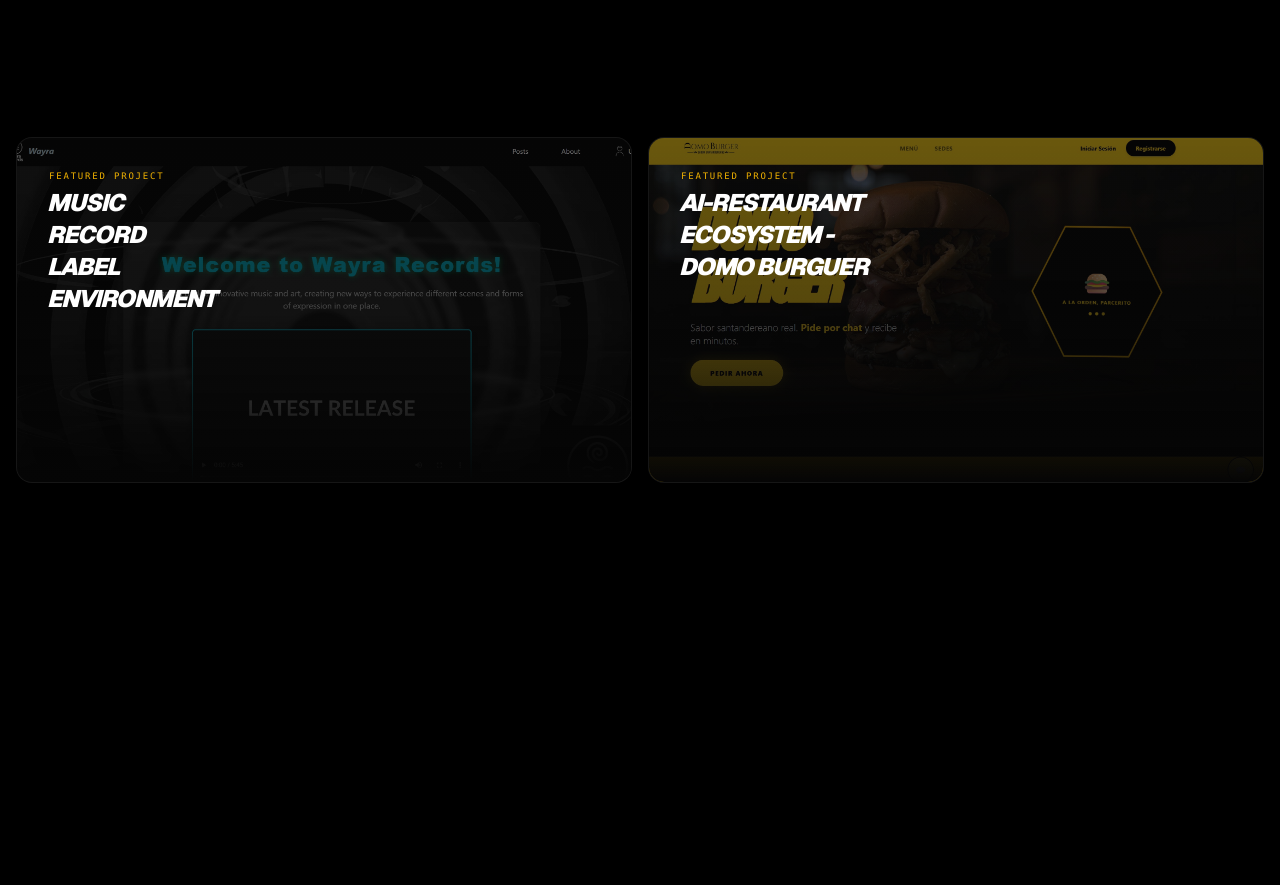
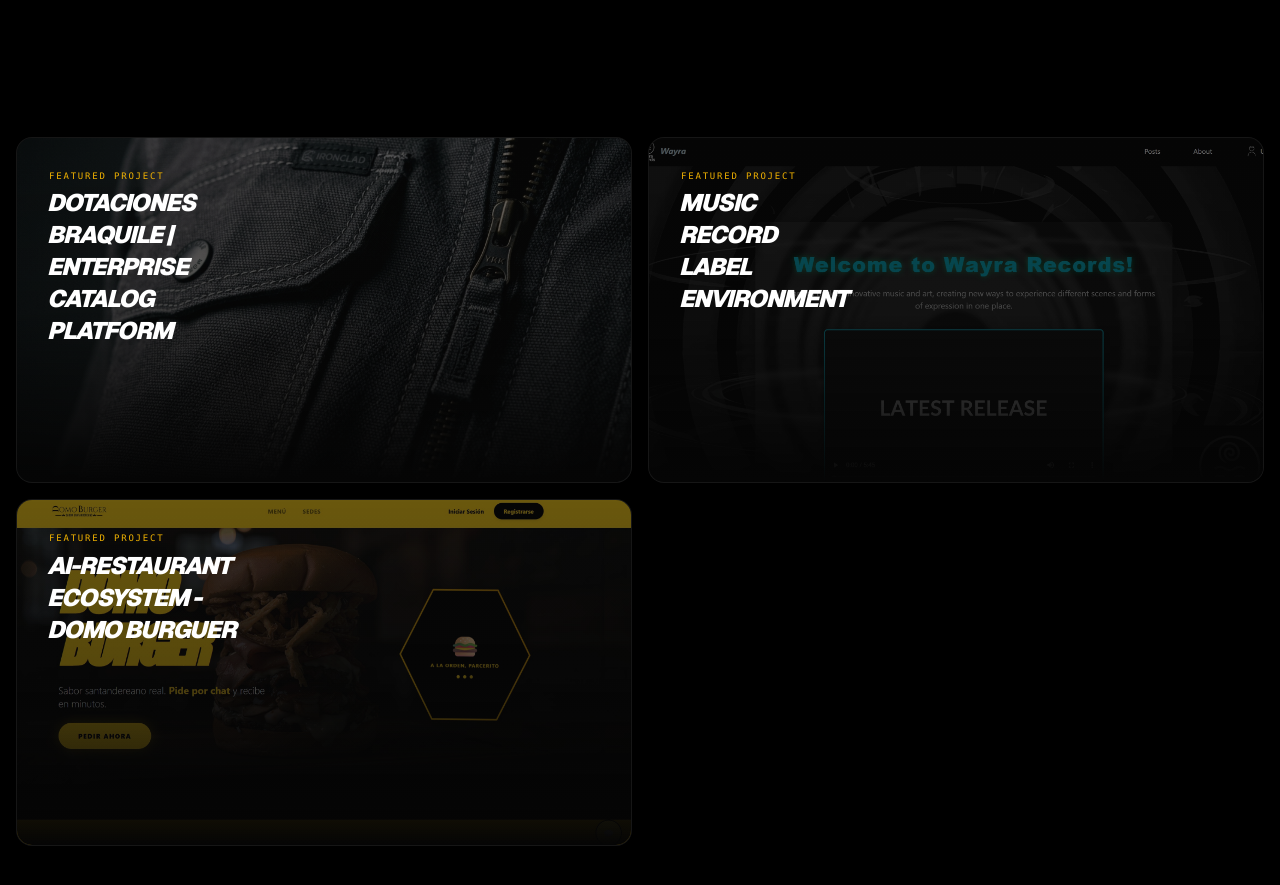
Before and after one commit to exyzte/portfolio-website, a Next.js app: page / in a window 1280 px wide. Shown: the part 1340-2225 px from the top of the page. Built offline with nearby package versions, Linux system fonts and the light colour scheme.

Commit message:
updated with new project

```diff
--- a/src/components/BentoGrid.tsx
+++ b/src/components/BentoGrid.tsx
@@ -3,6 +3,15 @@ import ProjectCard from "./ProjectCard";
 
 
 const PROJECTS = [
+  {
+    id: "project-0",
+    title: "Dotaciones Braquile | Enterprise Catalog Platform",
+    description: "A production-grade digital catalog platform for a leading corporate clothing company. Features a custom database, GSAP-animated catalog components, administrative access, and dynamic product rendering.",
+    tech: ["Next.js", "GSAP Animations", "PostgreSQL", "Supabase", "React", "Full Stack"],
+    type: "featured",
+    image: "/images/braquile.png",
+    link: "https://dotacionesbraquile.com"
+  },
   {
     id: "project-1",
     title: "Music Record Label Environment",
@@ -21,7 +30,6 @@ const PROJECTS = [
     image: "/images/domo.jpg",
     link: "https://full-stack-smart-restaurant-ecosystem-davids-projects-b21f3f2a.vercel.app/"
   }
-
 ];
 
 export default function BentoGrid() {
```
Also changed, not shown: public/images/braquile.png (added).
